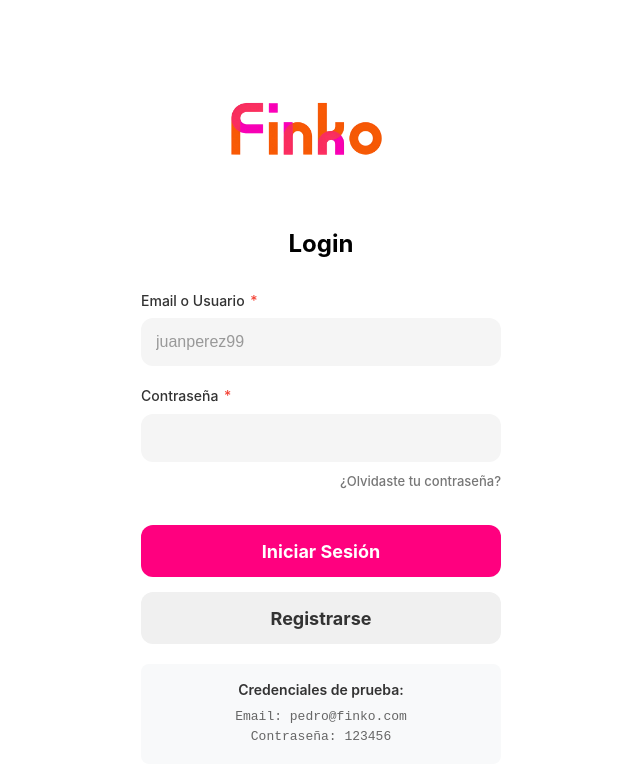
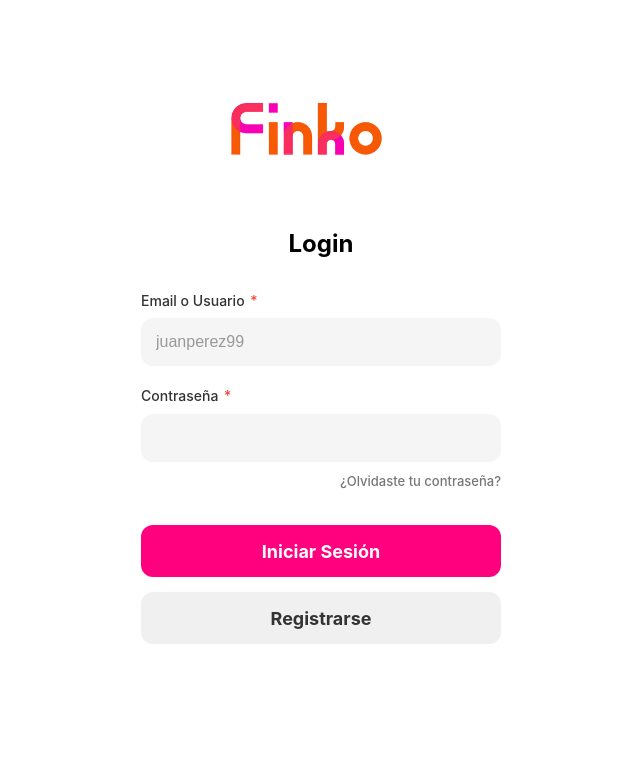
Before and after one commit to VictoriaMorquio/finko-front, a Vue app: page /login in a window 1280 px wide. Shown: the top 778 px of the page, without its empty margins (319-959 px from the left). Built offline with nearby package versions, Linux system fonts and the light colour scheme; what vue3-apexcharts would draw is missing.

Commit message:
remove: eliminar credenciales de prueba del login - Quitar sección de demo credentials ya que usamos backend real - Limpiar interfaz de login para producción - Mantener solo formulario funcional sin datos mock

```diff
--- a/src/views/Auth/LoginView.vue
+++ b/src/views/Auth/LoginView.vue
@@ -56,13 +56,6 @@
           @click="$router.push('/signup')"
         />
       </form>
-
-      <!-- Demo credentials -->
-      <div class="demo-section">
-        <p class="demo-title">Credenciales de prueba:</p>
-        <p class="demo-info">Email: pedro@finko.com</p>
-        <p class="demo-info">Contraseña: 123456</p>
-      </div>
     </div>
   </div>
 </template>
@@ -289,28 +282,6 @@ const handleLogin = async () => {
   cursor: not-allowed;
 }
 
-.demo-section {
-  background-color: #f8f9fa;
-  padding: 16px;
-  border-radius: 8px;
-  margin-top: 20px;
-  text-align: center;
-}
-
-.demo-title {
-  font-weight: 600;
-  color: #333;
-  margin-bottom: 8px;
-  font-size: 14px;
-}
-
-.demo-info {
-  font-size: 13px;
-  color: #666;
-  margin: 2px 0;
-  font-family: monospace;
-}
-
 /* Media query para pantallas muy pequeñas, si es necesario ajustar padding */
 @media (max-width: 360px) {
   .login-container {
```
